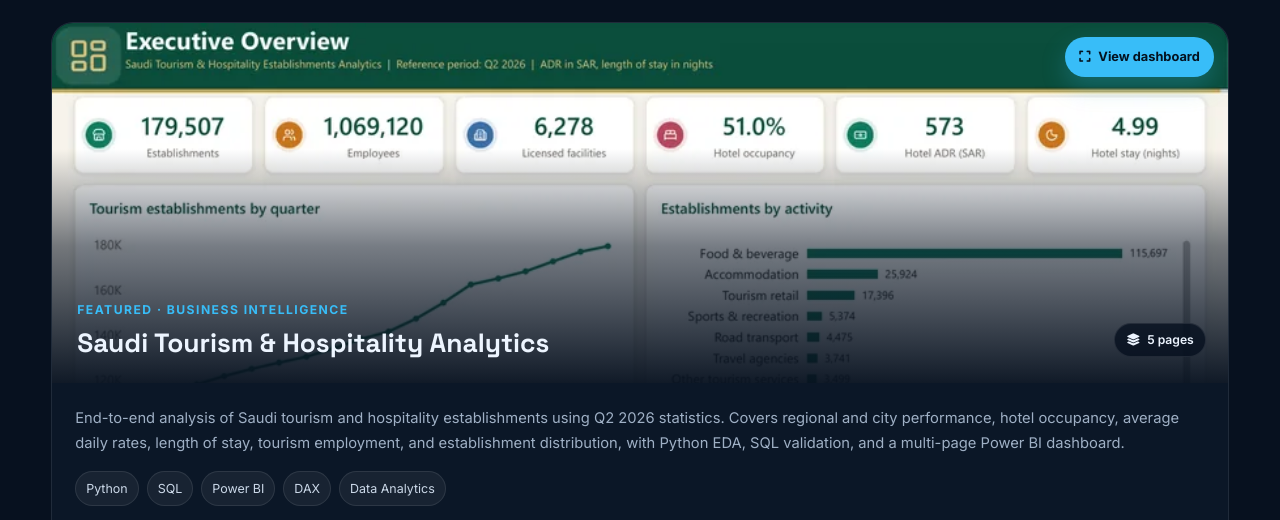
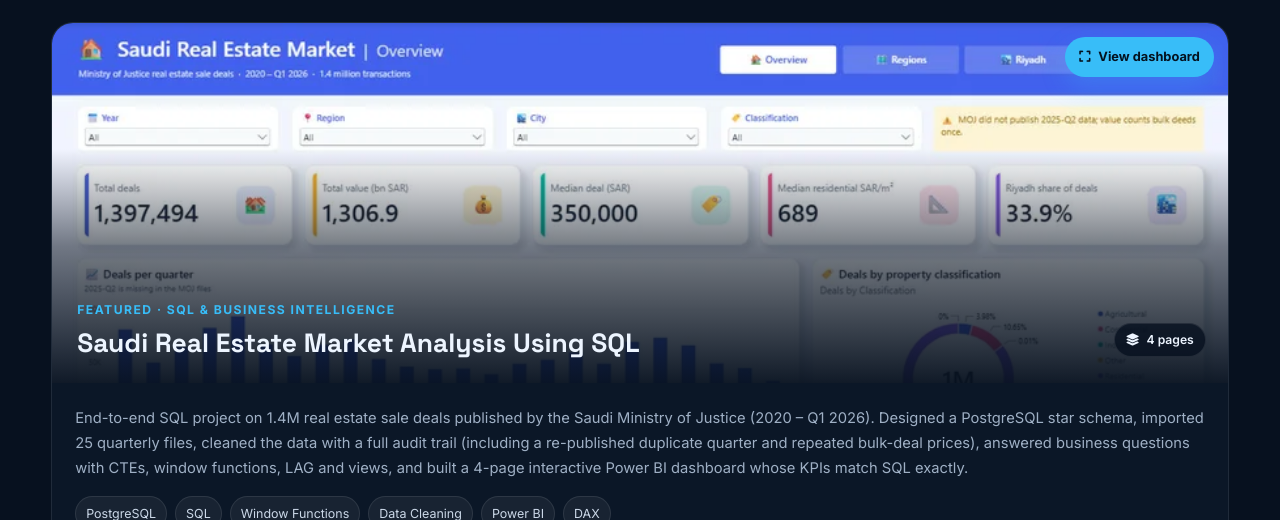
Before and after one commit to mosalih23-c/mohamed-salih-portfolio, a plain HTML site: page index.html in a window 1280 px wide. Shown: the part 5211-5731 px from the top of the page. Drawn offline with Linux system fonts and the light colour scheme.

Commit message:
Add Saudi Real Estate Market Analysis Using SQL project with Power BI dashboard gallery
Co-Authored-By: Claude Opus 5.5 <noreply@anthropic.com>
Claude-Session: https://claude.ai/code/session_012YpqffbmXQZVRoLJuM82Fr

```diff
--- a/index.html
+++ b/index.html
@@ -1151,6 +1151,24 @@
                             <div class="tags" style="margin-top:15px"><span class="tag">Python</span><span class="tag">Power BI</span><span class="tag">DAX</span></div>
                             <div class="project-meta"><span>5.8M+ records</span>
                                 <div class="project-links"><button type="button" class="dash-link" data-gallery="airline" data-start="1"><i class="fa-solid fa-chart-column"></i> Dashboard</button><a href="https://github.com/mosalih23-c/airline-performance-analysis" target="_blank"><i class="fab fa-github"></i> GitHub</a></div>
+                            </div>
+                        </div>
+                    </article>
+                    <article class="project featured">
+                        <div class="project-cover has-dash">
+                            <img src="assets/dashboards/saudi-real-estate/01-overview-thumb.webp" alt="Saudi Real Estate Market Analysis Power BI dashboard" loading="lazy">
+                            <span class="dash-count"><i class="fa-solid fa-layer-group" aria-hidden="true"></i> 4 pages</span>
+                            <button class="dash-open" type="button" data-gallery="saudi-real-estate" data-start="0" aria-label="View the Saudi Real Estate Market Analysis Power BI dashboard (4 pages)"><i class="fa-solid fa-expand" aria-hidden="true"></i> View dashboard</button>
+                            <div class="cover-text">
+                                <div class="cover-label">Featured · SQL &amp; Business Intelligence</div>
+                                <h3>Saudi Real Estate Market Analysis Using SQL</h3>
+                            </div>
+                        </div>
+                        <div class="project-body">
+                            <p>End-to-end SQL project on 1.4M real estate sale deals published by the Saudi Ministry of Justice (2020 – Q1 2026). Designed a PostgreSQL star schema, imported 25 quarterly files, cleaned the data with a full audit trail (including a re-published duplicate quarter and repeated bulk-deal prices), answered business questions with CTEs, window functions, LAG and views, and built a 4-page interactive Power BI dashboard whose KPIs match SQL exactly.</p>
+                            <div class="tags" style="margin-top:15px"><span class="tag">PostgreSQL</span><span class="tag">SQL</span><span class="tag">Window Functions</span><span class="tag">Data Cleaning</span><span class="tag">Power BI</span><span class="tag">DAX</span></div>
+                            <div class="project-meta"><span>1.4M deals · SAR 1.31T</span>
+                                <div class="project-links"><button type="button" class="dash-link" data-gallery="saudi-real-estate" data-start="0"><i class="fa-solid fa-chart-column"></i> Dashboard</button><a href="https://github.com/mosalih23-c/Saudi-Real-Estate-Market-Analysis-SQL" target="_blank" rel="noopener noreferrer"><i class="fab fa-github"></i> GitHub</a></div>
                             </div>
                         </div>
                     </article>
@@ -1422,6 +1440,15 @@
                     ["airline/03-airline-performance", "Airline Performance"],
                     ["airline/04-airports-routes", "Airports & Routes"],
                     ["airline/05-delays-causes", "Delays & Causes"]
+                ]
+            },
+            "saudi-real-estate": {
+                title: "Saudi Real Estate Market Analysis",
+                pages: [
+                    ["saudi-real-estate/01-overview", "Overview"],
+                    ["saudi-real-estate/02-regions", "Regions"],
+                    ["saudi-real-estate/03-riyadh", "Riyadh Districts"],
+                    ["saudi-real-estate/04-prices-types", "Prices & Property Types"]
                 ]
             },
             "saudi-tourism": {
```
Also changed, not shown: assets/dashboards/saudi-real-estate/01-overview-thumb.webp (added), assets/dashboards/saudi-real-estate/01-overview.webp (added), assets/dashboards/saudi-real-estate/02-regions-thumb.webp (added), assets/dashboards/saudi-real-estate/02-regions.webp (added), assets/dashboards/saudi-real-estate/03-riyadh-thumb.webp (added), assets/dashboards/saudi-real-estate/03-riyadh.webp (added), assets/dashboards/saudi-real-estate/04-prices-types-thumb.webp (added), assets/dashboards/saudi-real-estate/04-prices-types.webp (added).
